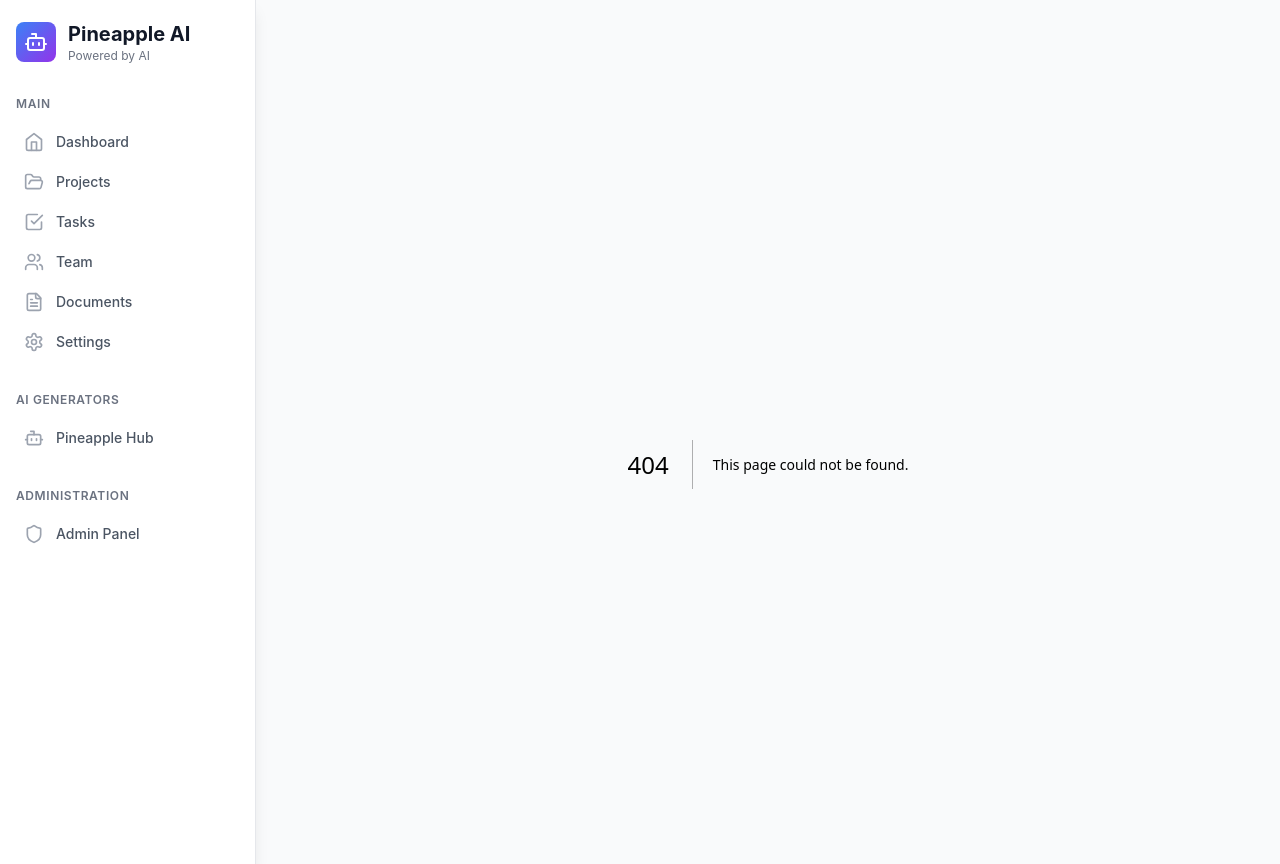
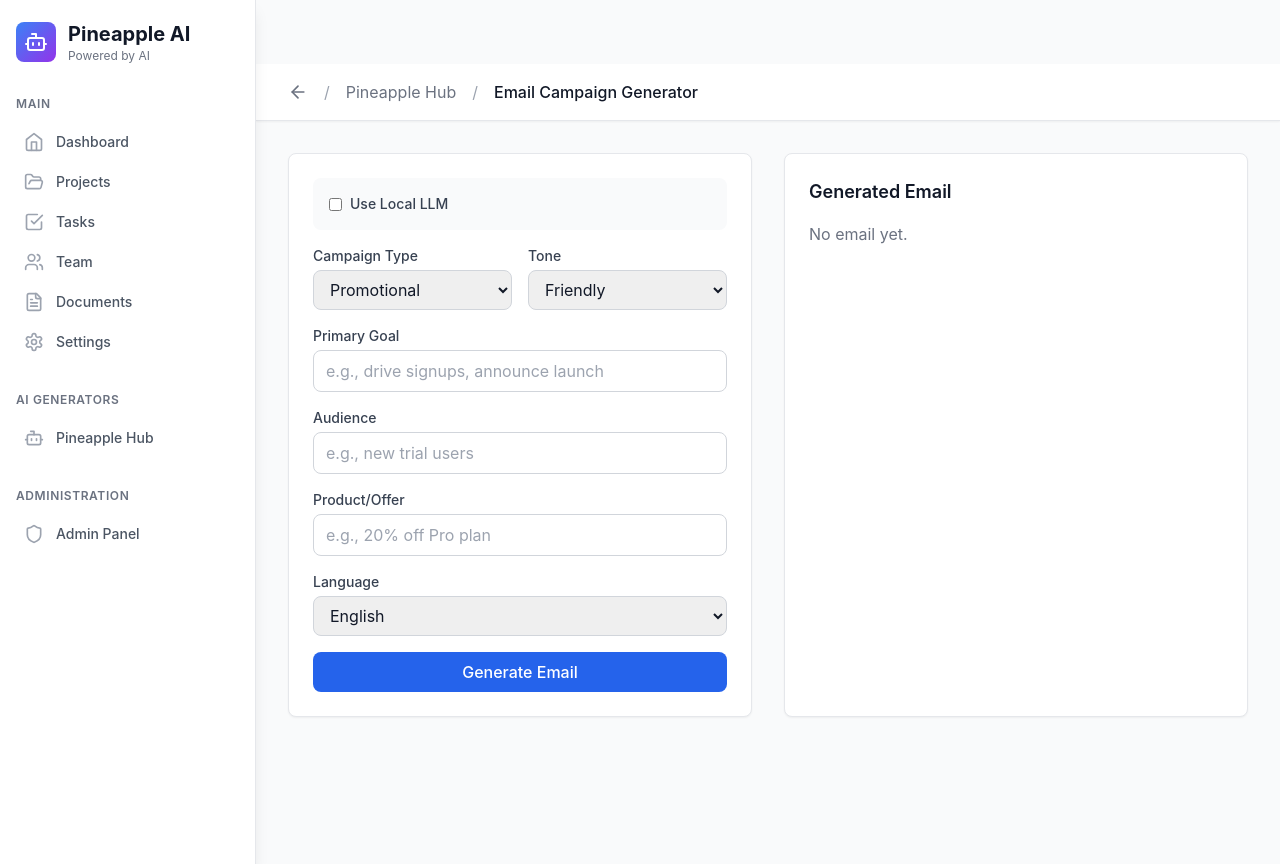
Before and after one commit to JustineDevs/pineapple-ai, a Next.js app: page /generators/email-campaign-generator in a window 1280 px wide. Before the commit this address had no page. Built offline with nearby package versions, Linux system fonts and the light colour scheme.

Commit message:
page: email-campaign

```diff
--- /dev/null
+++ b/pages/generators/email-campaign-generator.js
@@ -0,0 +1,117 @@
+import React, { useState } from 'react'
+import Link from 'next/link'
+import { Loader2, RefreshCw, Copy, Download, Share2, ArrowLeft } from 'lucide-react'
+
+export default function EmailCampaignGeneratorPage() {
+  const [formData, setFormData] = useState({
+    campaignType: 'Promotional',
+    goal: '',
+    audience: '',
+    product: '',
+    tone: 'Friendly',
+    language: 'English'
+  })
+  const [useLocalLLM, setUseLocalLLM] = useState(false)
+  const [isGenerating, setIsGenerating] = useState(false)
+  const [error, setError] = useState(null)
+  const [result, setResult] = useState('')
+
+  const handleChange = (e) => { const { name, value } = e.target; setFormData(p => ({ ...p, [name]: value })) }
+
+  const generate = async () => {
+    setIsGenerating(true); setError(null); setResult('')
+    try {
+      const api = useLocalLLM ? '/api/generate-local' : '/api/generate'
+      const prompt = `Write a ${formData.campaignType} email in ${formData.language} with a ${formData.tone} tone. Goal: ${formData.goal}. Audience: ${formData.audience}. Product/Offer: ${formData.product}. Include a compelling subject line and a clear CTA button copy.`
+      const res = await fetch(api, { method: 'POST', headers: { 'Content-Type': 'application/json' }, body: JSON.stringify({ prompt, generatorType: 'email-campaign' }) })
+      const data = await res.json(); if (!res.ok) throw new Error(data.error || 'Generation failed'); setResult(data.text)
+    } catch (e) { setError(e.message) } finally { setIsGenerating(false) }
+  }
+
+  const copy = async () => { try { await navigator.clipboard.writeText(result) } catch {} }
+
+  return (
+    <div className="min-h-screen bg-gray-50">
+      <nav className="bg-white shadow-sm border-b">
+        <div className="max-w-7xl mx-auto px-4 sm:px-6 lg:px-8">
+          <div className="flex items-center space-x-4 py-4">
+            <Link href="/generator-hub" className="text-gray-500 hover:text-gray-700"><ArrowLeft className="h-5 w-5" /></Link>
+            <span className="text-gray-400">/</span>
+            <Link href="/generator-hub" className="text-gray-500 hover:text-gray-700">Pineapple Hub</Link>
+            <span className="text-gray-400">/</span>
+            <span className="text-gray-900 font-medium">Email Campaign Generator</span>
+          </div>
+        </div>
+      </nav>
+
+      <div className="max-w-7xl mx-auto px-4 sm:px-6 lg:px-8 py-4 sm:py-6 lg:py-8">
+        <div className="grid grid-cols-1 lg:grid-cols-2 gap-6 lg:gap-8">
+          <div className="bg-white rounded-lg shadow-sm border p-4 sm:p-6 space-y-4">
+            <div className="p-4 bg-gray-50 rounded-lg">
+            <label className="flex items-center gap-2">
+              <input type="checkbox" className="rounded border-gray-300 text-blue-600 focus:ring-blue-500" checked={useLocalLLM} onChange={(e)=>setUseLocalLLM(e.target.checked)} />
+              <span className="text-sm font-medium text-gray-700">Use Local LLM</span>
+            </label>
+          </div>
+
+          <div className="grid grid-cols-1 md:grid-cols-2 gap-4">
+            <div>
+              <label className="block text-sm font-medium text-gray-700 mb-1">Campaign Type</label>
+              <select name="campaignType" value={formData.campaignType} onChange={handleChange} className="input-field">
+                <option>Promotional</option>
+                <option>Onboarding</option>
+                <option>Re-engagement</option>
+                <option>Newsletter</option>
+              </select>
+            </div>
+            <div>
+              <label className="block text-sm font-medium text-gray-700 mb-1">Tone</label>
+              <select name="tone" value={formData.tone} onChange={handleChange} className="input-field">
+                <option>Friendly</option>
+                <option>Professional</option>
+                <option>Casual</option>
+              </select>
+            </div>
+          </div>
+
+          <div>
+            <label className="block text-sm font-medium text-gray-700 mb-1">Primary Goal</label>
+            <input name="goal" value={formData.goal} onChange={handleChange} placeholder="e.g., drive signups, announce launch" className="input-field" />
+          </div>
+          <div>
+            <label className="block text-sm font-medium text-gray-700 mb-1">Audience</label>
+            <input name="audience" value={formData.audience} onChange={handleChange} placeholder="e.g., new trial users" className="input-field" />
+          </div>
+          <div>
+            <label className="block text-sm font-medium text-gray-700 mb-1">Product/Offer</label>
+            <input name="product" value={formData.product} onChange={handleChange} placeholder="e.g., 20% off Pro plan" className="input-field" />
+          </div>
+          <div>
+            <label className="block text-sm font-medium text-gray-700 mb-1">Language</label>
+            <select name="language" value={formData.language} onChange={handleChange} className="input-field">
+              <option>English</option>
+              <option>Spanish</option>
+              <option>French</option>
+            </select>
+          </div>
+
+          <button onClick={generate} disabled={isGenerating} className="btn-primary w-full flex items-center justify-center gap-2">{isGenerating ? (<><Loader2 className="h-5 w-5 animate-spin" />Generating...</>) : 'Generate Email'}</button>
+          {error && <p className="text-sm text-red-600">{error}</p>}
+            </div>
+          <div className="bg-white rounded-lg shadow-sm border p-4 sm:p-6">
+          <h3 className="text-lg font-semibold text-gray-900 mb-4">Generated Email</h3>
+          {!result ? <p className="text-gray-500">No email yet.</p> : (
+            <div>
+              <div className="flex items-center gap-2 mb-3">
+                <button onClick={copy} className="text-gray-600 hover:text-gray-800 p-2 rounded hover:bg-gray-100 flex items-center gap-1"><Copy className="h-4 w-4" />Copy</button>
+                <button onClick={generate} disabled={isGenerating} title="Regenerate" className="text-gray-600 hover:text-gray-800 p-2 rounded hover:bg-gray-100"><RefreshCw className="h-4 w-4" /></button>
+              </div>
+              <div className="prose max-w-none whitespace-pre-wrap text-gray-800">{result}</div>
+            </div>
+          )}
+          </div>
+        </div>
+      </div>
+    </div>
+  )
+}
```
